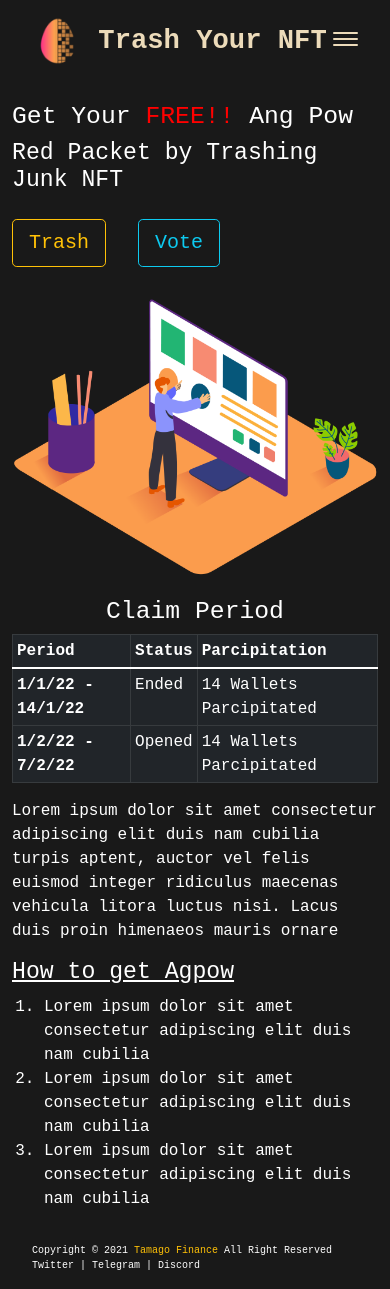
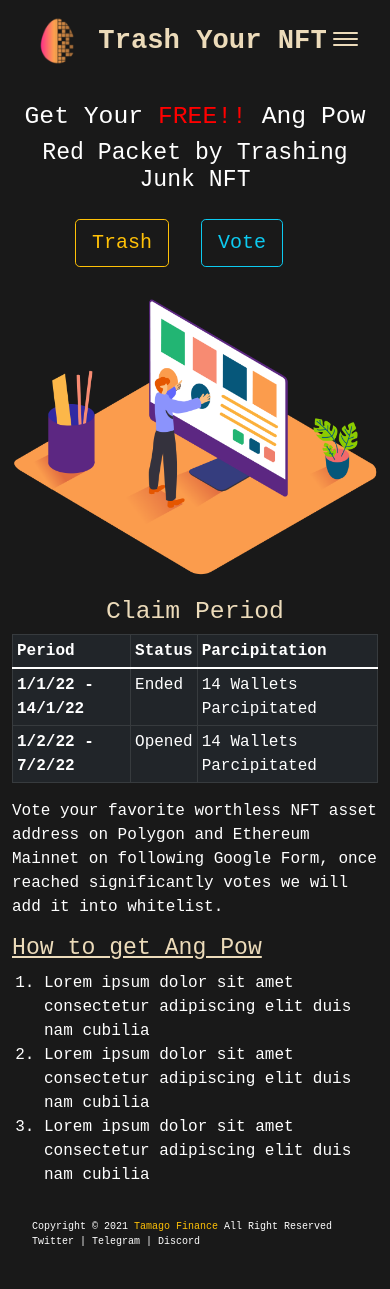
Before and after one commit to tamago-finance/swap-your-useless-nft, a React (Create React App) app in the folder client/: page / in a window 390 px wide. After the commit the page ends 1265 px from the top, so only its background shows below. Built offline with nearby package versions, Linux system fonts and the light colour scheme.

Commit message:
make all responsiv

```diff
--- a/client/src/components/about.js
+++ b/client/src/components/about.js
@@ -9,15 +9,14 @@ const About = () => {
           <Col>
             <Content>
               <p>
-                Lorem ipsum dolor sit amet consectetur adipiscing elit duis nam
-                cubilia turpis aptent, auctor vel felis euismod integer
-                ridiculus maecenas vehicula litora luctus nisi. Lacus duis proin
-                himenaeos mauris ornare
+                Vote your favorite worthless NFT asset address on Polygon and
+                Ethereum Mainnet on following Google Form, once reached
+                significantly votes we will add it into whitelist.
               </p>
             </Content>
           </Col>
           <Content>
-            <h3>How to get Agpow</h3>
+            <h3>How to get Ang Pow</h3>
             <ol>
               <li>
                 Lorem ipsum dolor sit amet consectetur adipiscing elit duis nam
@@ -43,6 +42,7 @@ const About = () => {
 const Content = styled.div`
   h3 {
     text-decoration: underline;
+    color: #ecdbba;
   }
 `;
 
--- a/client/src/components/claimperiod.js
+++ b/client/src/components/claimperiod.js
@@ -5,9 +5,9 @@ const ClaimPeriod = () => {
   return (
     <>
       <Container>
-        <Content>
+        <Title>
           <h2>Claim Period</h2>
-        </Content>
+        </Title>
         <Table bordered dark hover size="sm">
           <thead>
             <tr>
@@ -34,9 +34,9 @@ const ClaimPeriod = () => {
   );
 };
 
-const Content = styled.div`
+const Title = styled.div`
   text-align: center;
-  padding-top: 20px;
+  color: #ecdbba;
 `;
 
 export default ClaimPeriod;
--- a/client/src/components/header.js
+++ b/client/src/components/header.js
@@ -80,7 +80,6 @@ const Menu = styled.div`
 `;
 
 const ConnectButton = styled(Button)`
-  font-size: 24px;
   margin-top: 20px;
 `;
 
--- a/client/src/components/jumbotron.js
+++ b/client/src/components/jumbotron.js
@@ -8,20 +8,17 @@ const Jumbotron = () => {
       <Container>
         <Row md="2" xs="1">
           <Col>
+            <Content>
               <div>
                 <h2>
                   Get Your <span style={{ color: "red" }}>FREE!! </span> Ang Pow
                 </h2>
                 <h3>Red Packet by Trashing Junk NFT</h3>
               </div>
+            </Content>
             <Content>
               <ButtonContainer>
-                <Button
-                  cssModule={{ margin: "0 1rem" }}
-                  color="warning"
-                  size="lg"
-                  outline
-                >
+                <Button color="warning" size="lg" outline>
                   Trash
                 </Button>
               </ButtonContainer>
@@ -33,9 +30,9 @@ const Jumbotron = () => {
             </Content>
           </Col>
           <Col>
-            <Content>
+            <ImgContent>
               <img src={illust} alt="Angpow" />
-            </Content>
+            </ImgContent>
           </Col>
         </Row>
       </Container>
@@ -46,14 +43,26 @@ const Jumbotron = () => {
 const ButtonContainer = styled.div`
   padding: 1rem 2rem 2rem 0;
 `;
-
 const Content = styled.div`
   display: flex;
 
   img {
     width: auto;
   }
+  @media only screen and (max-width: 600px) {
+    justify-content: center;
+    text-align: center;
+  }
+`;
+
+const ImgContent = styled.div`
+  display: flex;
+  overflow: visible;
+
+  img {
+  }
   @media only screen and (max-width: 900px) {
+    padding-bottom: 20px;
     img {
       overflow: hidden;
     }
```
Lines whose indentation alone changed are shown as unchanged.
